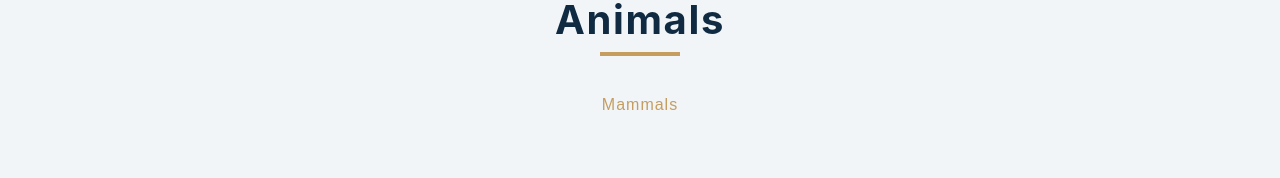
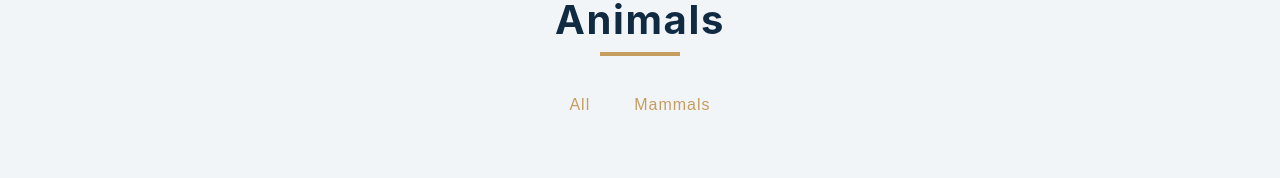
Before and after one commit to snowleopardAlexa/animal-groups-app, a React (Create React App) app: page / in a window 1280 px wide. Shown: the top 178 px of the page. Built offline with nearby package versions, Linux system fonts and the light colour scheme.

Commit message:
add another filter btn all

```diff
--- a/src/App.js
+++ b/src/App.js
@@ -10,7 +10,11 @@
   const [categories, setCategories] = useState([]);
 
   const filterAnimals = (category) => {
-    const newAnimals = animals.filter((animal) => animal.category === category)
+    if (category === 'all') {
+      setAnimalSpecies(animals);
+      return;
+    }
+    const newAnimals = animals.filter((animal) => animal.category === category);
     setAnimalSpecies(newAnimals)
   };
 
--- a/src/components/Categories.jsx
+++ b/src/components/Categories.jsx
@@ -3,6 +3,9 @@
 const Categories = ({ filterAnimals }) => {
   return (
     <div className="btn-container">
+       <button className="filter-btn" onClick={() => filterAnimals('all')}>
+         All
+       </button>
        <button className="filter-btn" onClick={() => filterAnimals('mammals')}>
          Mammals
        </button>
```
